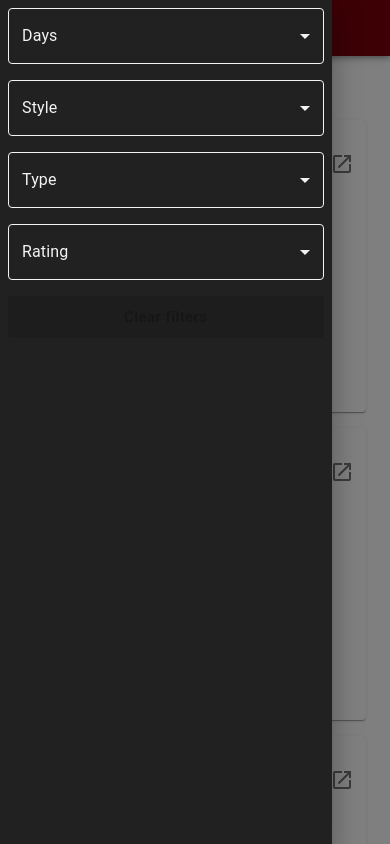
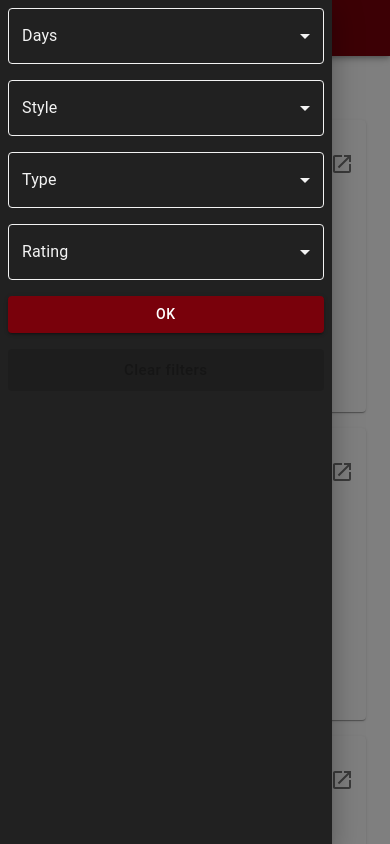
Before and after one commit to PaoloMura/dance-events, a React (Create React App) app: page / in a window 390 px wide. Both pictures are taken after a click on the button 36 px from the left and 28 px from the top of the page. Shown: the top 844 px of the page. Built offline with nearby package versions, Linux system fonts and the light colour scheme.

Commit message:
added ok button

```diff
--- a/src/components/Header.jsx
+++ b/src/components/Header.jsx
@@ -1,5 +1,6 @@
 import {
   AppBar,
+  Button,
   Drawer,
   IconButton,
   Toolbar,
@@ -59,6 +60,13 @@ export default function Header() {
         <StyleSelect />
         <TypeSelect />
         <RatingSelect />
+        <Button
+          onClick={() => setOpenFilters(false)}
+          variant="contained"
+          sx={{ m: 1 }}
+        >
+          Ok
+        </Button>
         <ClearButton />
       </Drawer>
     </>
```
